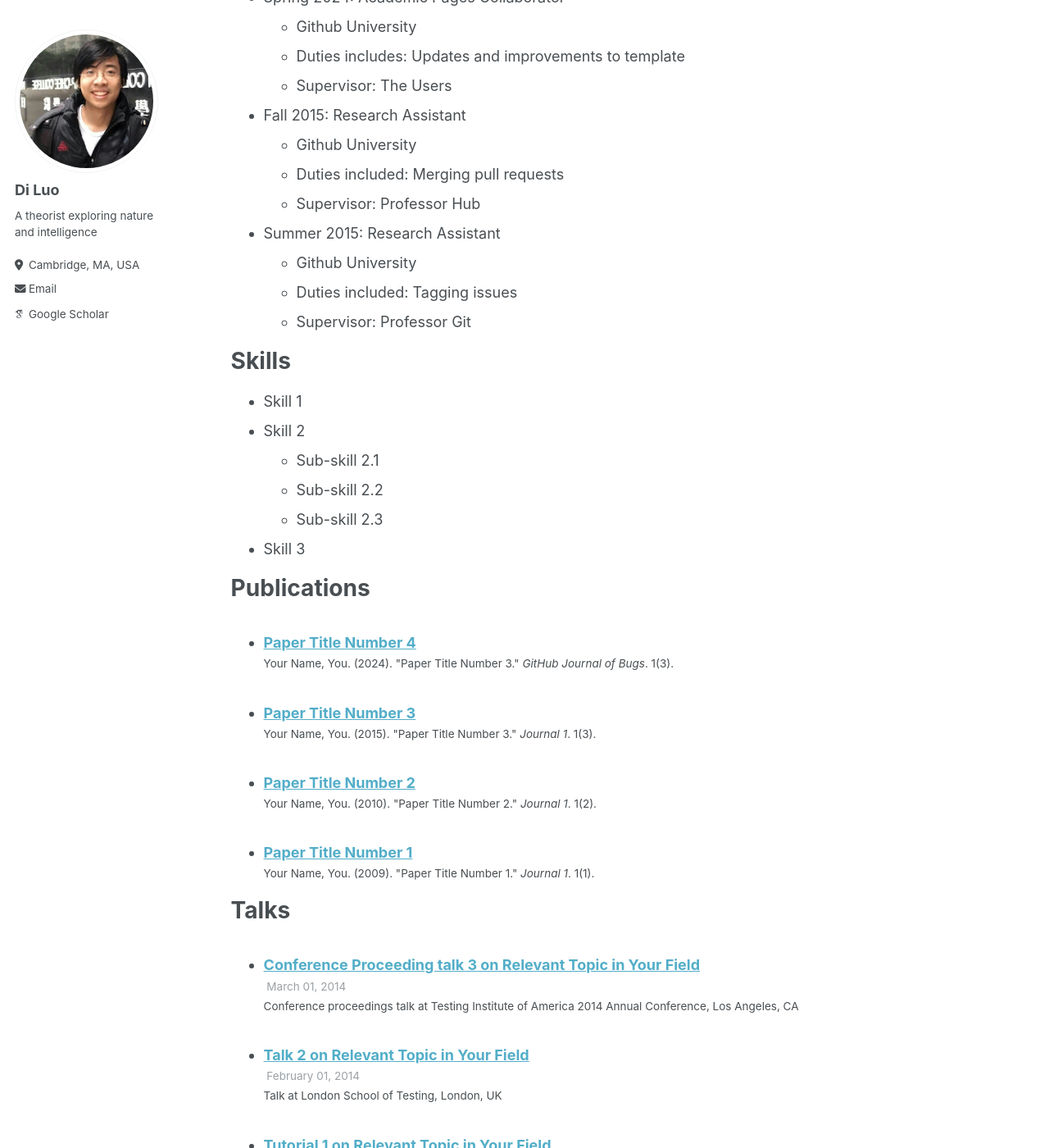
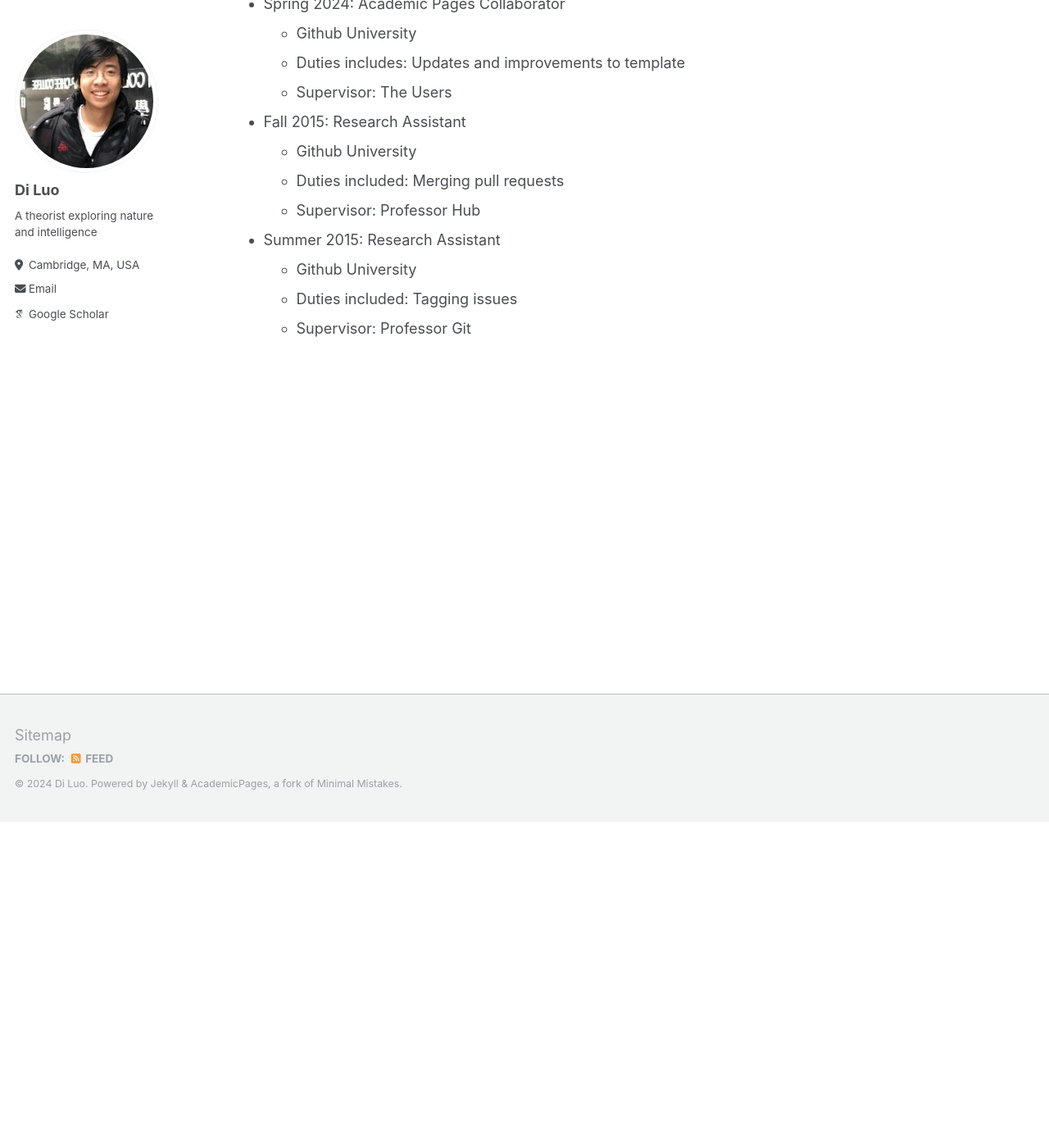
Before and after one commit to diluo28/diluo.github.io, a Jekyll site: the page built from _pages/cv.md, in a window 1280 px wide and 1400 px high, scrolled down 398 px. Shown: the whole window at 82% size. Built offline with Jekyll 4.4.1, drawn with Linux system fonts in a browser that asks for light colours; some web fonts are replaced; some of the changed text lies outside the part shown.

Commit message:
Update cv.md

```diff
--- a/_pages/cv.md
+++ b/_pages/cv.md
@@ -11,9 +11,10 @@ redirect_from:
 
 Education
 ======
-* Ph.D in Version Control Theory, GitHub University, 2018 (expected)
-* M.S. in Jekyll, GitHub University, 2014
-* B.S. in GitHub, GitHub University, 2012
+* Ph.D in Physics, the University of Illinois at Urbana-Champaign, 2016-2021
+* Master in Mathematics, the University of Illinois at Urbana-Champaign, 2018-2021
+* Master in Physics, the University of Illinois at Urbana-Champaign, 2016-2018
+* Bachelor with double major in physics and mathematics, the University of Hong Kong, 2012-2016
 
 Work experience
 ======
@@ -31,34 +32,3 @@ Work experience
   * Github University
   * Duties included: Tagging issues
   * Supervisor: Professor Git
-
-Skills
-======
-* Skill 1
-* Skill 2
-  * Sub-skill 2.1
-  * Sub-skill 2.2
-  * Sub-skill 2.3
-* Skill 3
-
-Publications
-======
-  <ul>{% for post in site.publications reversed %}
-    {% include archive-single-cv.html %}
-  {% endfor %}</ul>
-
-Talks
-======
-  <ul>{% for post in site.talks reversed %}
-    {% include archive-single-talk-cv.html  %}
-  {% endfor %}</ul>
-
-Teaching
-======
-  <ul>{% for post in site.teaching reversed %}
-    {% include archive-single-cv.html %}
-  {% endfor %}</ul>
-
-Service and leadership
-======
-* Currently signed in to 43 different slack teams
```
Also changed, not shown: other parts of _pages/cv.md (+1 -1 lines).
